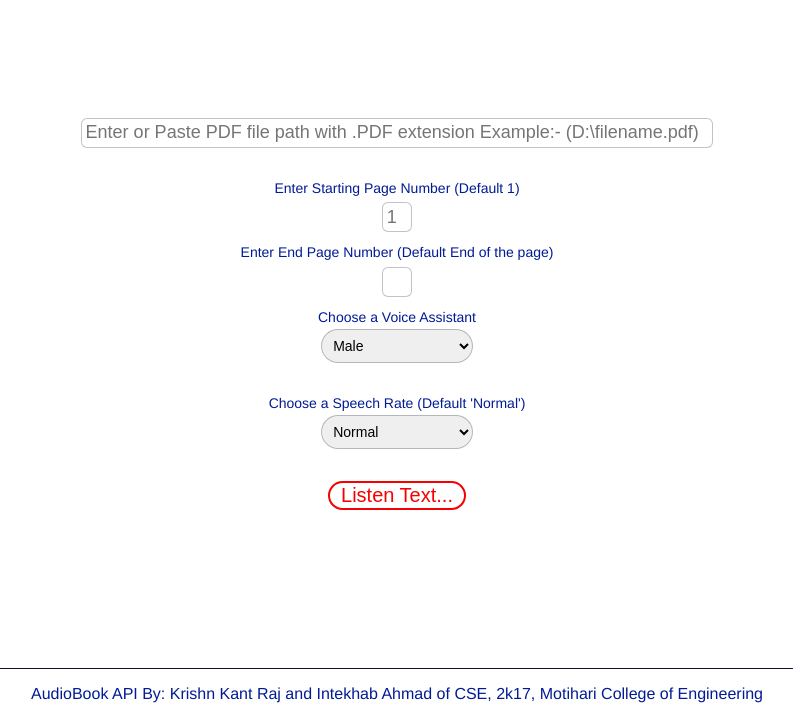
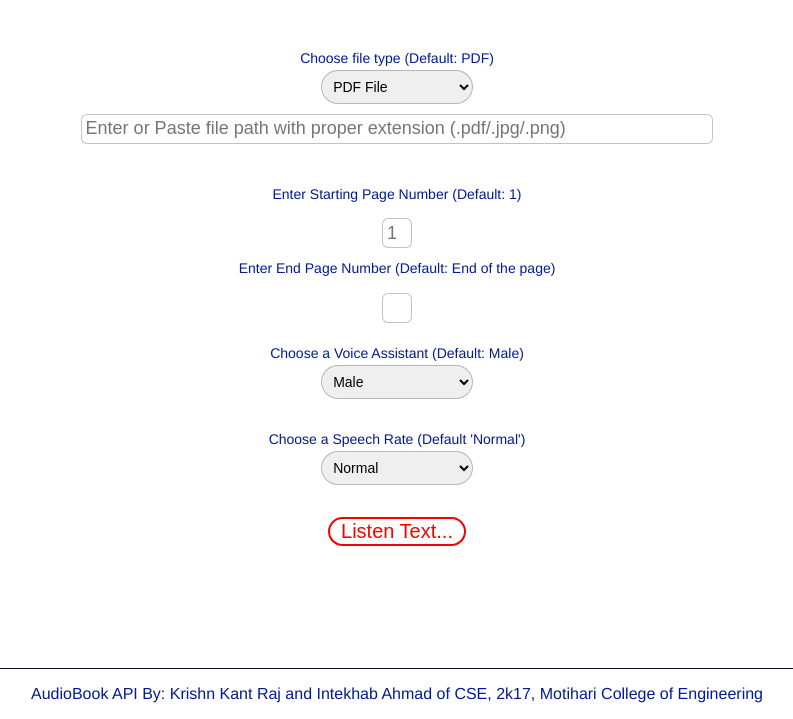
Before and after one commit to krishn-kant-raj/AI-Robo-Reader, a Flask app: page / in a window 1280 px wide. Shown: the part 81-800 px from the top of the page, without its empty margins (243-1036 px from the left). Run offline with Flask 2, Linux system fonts and the light colour scheme.

Commit message:
New feature added: select PDF file or Image to read the text. Hide the page number section while selecting image option

```diff
--- a/templates/index.html
+++ b/templates/index.html
@@ -87,6 +87,7 @@
                       display: inline-block;
                       transition: border-color 0.25s;
                       text-align: left;
+                      margin-top: 10px;
                     }
                     input:focus,
                     select:focus {
@@ -130,7 +131,17 @@
 
     </style>
 
-
+<script>
+    function toggle() {
+        var hide = document.getElementById('hide');
+        if (hide.style.display == 'block') {
+            hide.style.display = 'none';
+        }
+        else {
+            hide.style.display = 'block';
+        }
+    }
+</script>
   </head>
       <body>
 
@@ -140,20 +151,28 @@
 
         <main>
           <form class="input" id="voice-form" method="post">
+              <div class="field">
+                    <label for="choice">Choose file type (Default: PDF)</label>
+                      <select name="choice" id="choice" onchange="toggle()">
+                          <option value="PDF File">PDF File</option>
+                          <option value="Image">Image</option>
+                      </select>
                 <div class="field">
-                    <input type="text" name="speech" id="speech" placeholder="Enter or Paste PDF file path with .PDF extension Example:- (D:\filename.pdf)" required />
+                    <input type="text" name="speech" id="speech" placeholder="Enter or Paste file path with proper extension (.pdf/.jpg/.png)" required />
                 </div>
-                    <label for="pgnum">Enter Starting Page Number (Default 1)</label>
+              <div id="hide" style="display:block; padding:10px;">
+                    <label for="pgnum">Enter Starting Page Number (Default: 1)</label>
                 <div class="field2">
                     <input type="text" name="pgnum" id="pgnum" placeholder="1"  />
                 </div>
-              <label for="end_pgnum">Enter End Page Number (Default End of the page)</label>
+              <label for="end_pgnum">Enter End Page Number (Default: End of the page)</label>
                 <div class="field2">
                     <input type="text" name="end_pgnum" id="end_pgnum" />
                 </div>
+              </div>
 
                 <div class="field">
-                    <label for="voices">Choose a Voice Assistant</label>
+                    <label for="voices">Choose a Voice Assistant (Default: Male)</label>
                       <select name="voices" id="voices">
                           <option value="Male">Male</option>
                           <option value="Female">Female</option>
```
